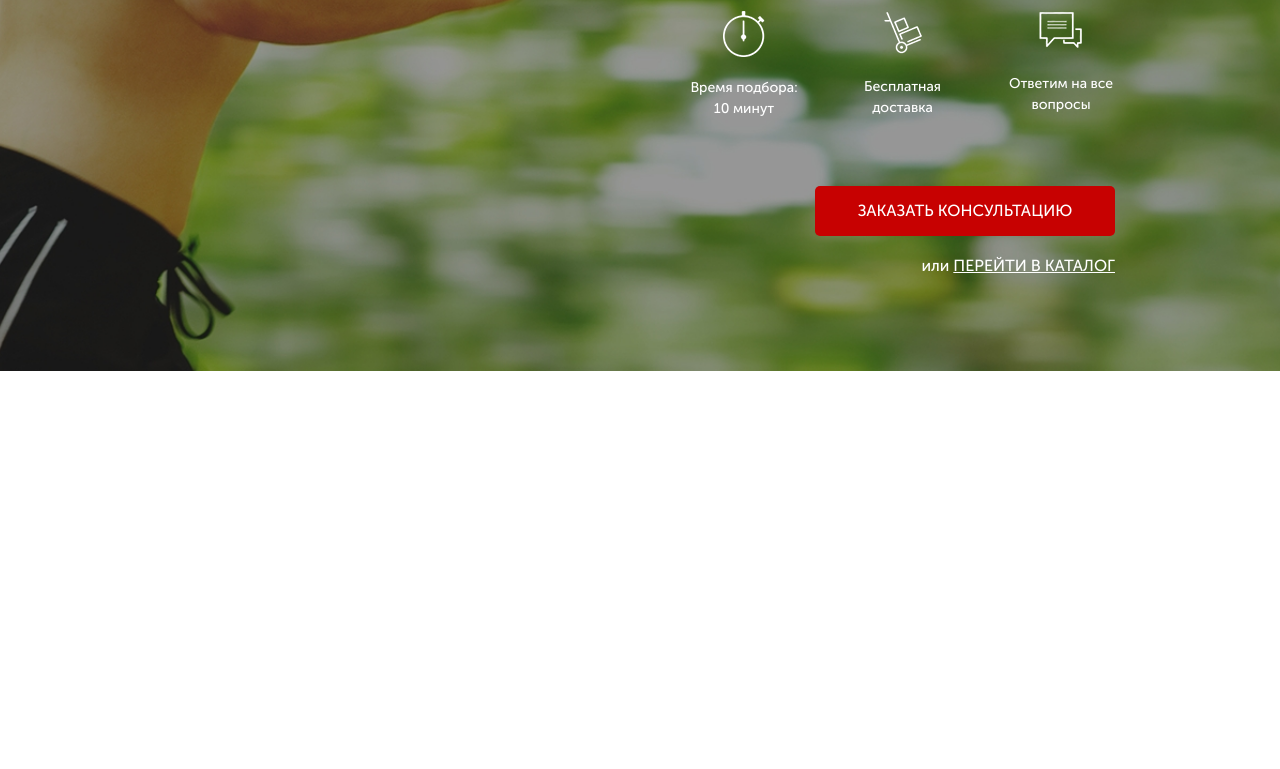
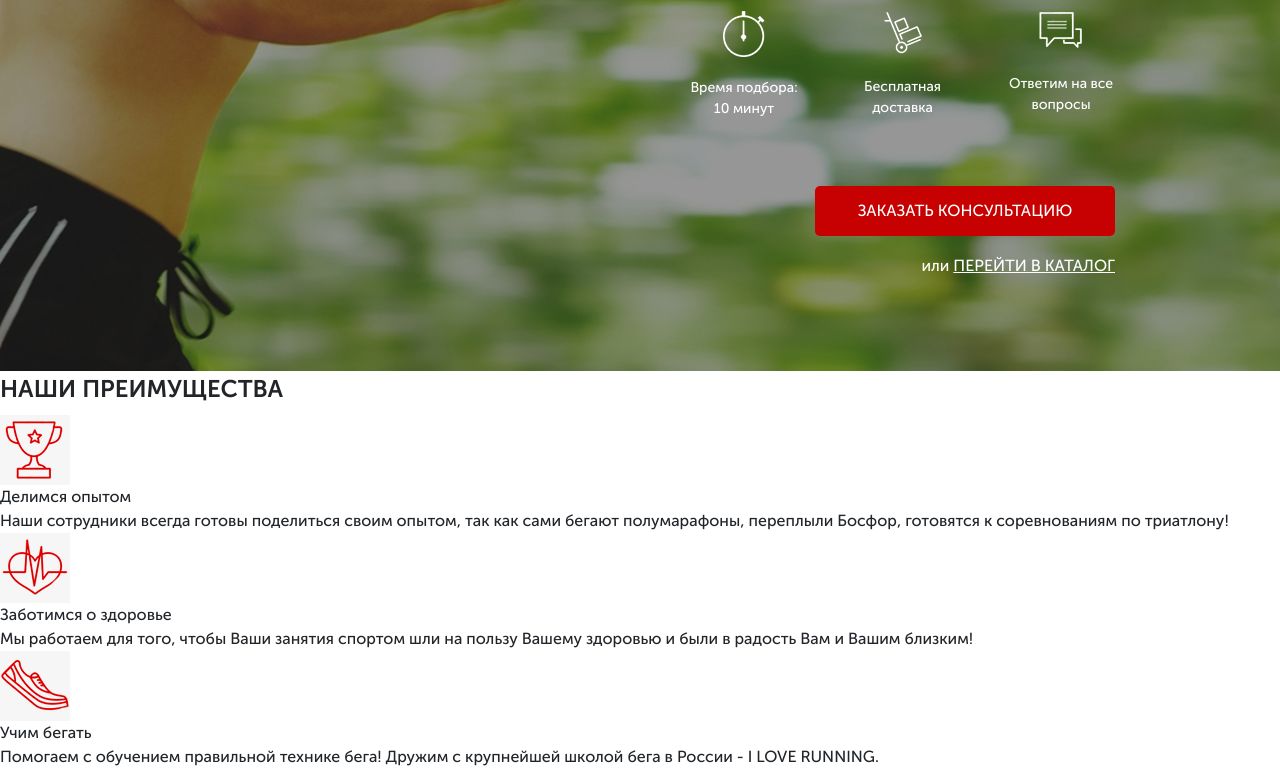
Before and after one commit to dimstud/pulse, a website: page src/index.html in a window 1280 px wide. Shown: the part 325-1094 px from the top of the page. Before the commit the page ends 800 px from the top, so only its background shows below. Drawn offline with Linux system fonts and the light colour scheme.

Commit message:
adventages add index.html

```diff
--- a/src/index.html
+++ b/src/index.html
@@ -54,6 +54,29 @@
             </div>
         </div>
     </div>
+
+    <div class="adventages">
+        <div class="comtainer">
+            <h2 class="adventages__title">НАШИ ПРЕИМУЩЕСТВА</h2>
+            <div class="adventages__wrapper">
+                <div class="adventages__item">
+                    <img src="icons/advantages/cup.png" alt="cup">
+                    <div class="adventages__item_title">Делимся опытом</div>
+                    <div class="adventages__item_descr">Наши сотрудники всегда готовы поделиться своим опытом, так как сами бегают полумарафоны, переплыли Босфор, готовятся к соревнованиям по триатлону!</div>
+                </div>
+                <div class="adventages__item">
+                    <img src="icons/advantages/heart.png" alt="heart">
+                    <div class="adventages__item_title">Заботимся о здоровье</div>
+                    <div class="adventages__item_descr">Мы работаем для того, чтобы Ваши занятия спортом шли на пользу Вашему здоровью и были в радость Вам и Вашим близким!</div>
+                </div>
+                <div class="adventages__item">
+                    <img src="icons/advantages/shoe.png" alt="shoe">
+                    <div class="adventages__item_title">Учим бегать</div>
+                    <div class="adventages__item_descr">Помогаем с обучением правильной технике бега! Дружим с крупнейшей школой бега в России - I LOVE RUNNING.</div>
+                </div>
+            </div>
+        </div>
+    </div>
 </body>
 
 </html>
--- a/src/sass/blocks/_promo.scss
+++ b/src/sass/blocks/_promo.scss
@@ -1,7 +1,7 @@
 .promo {
     min-height: 650px;
     padding: 21px 0 93px 0;
-    background: url(../../img/main.jpg) center (center/cover) no-repeat;
+    background: url(../img/main.jpg) center (center/cover) no-repeat;
     &__wrapper {
         display: flex;
         flex-direction: column;
```
Also changed, not shown: src/css/style.min.css.
